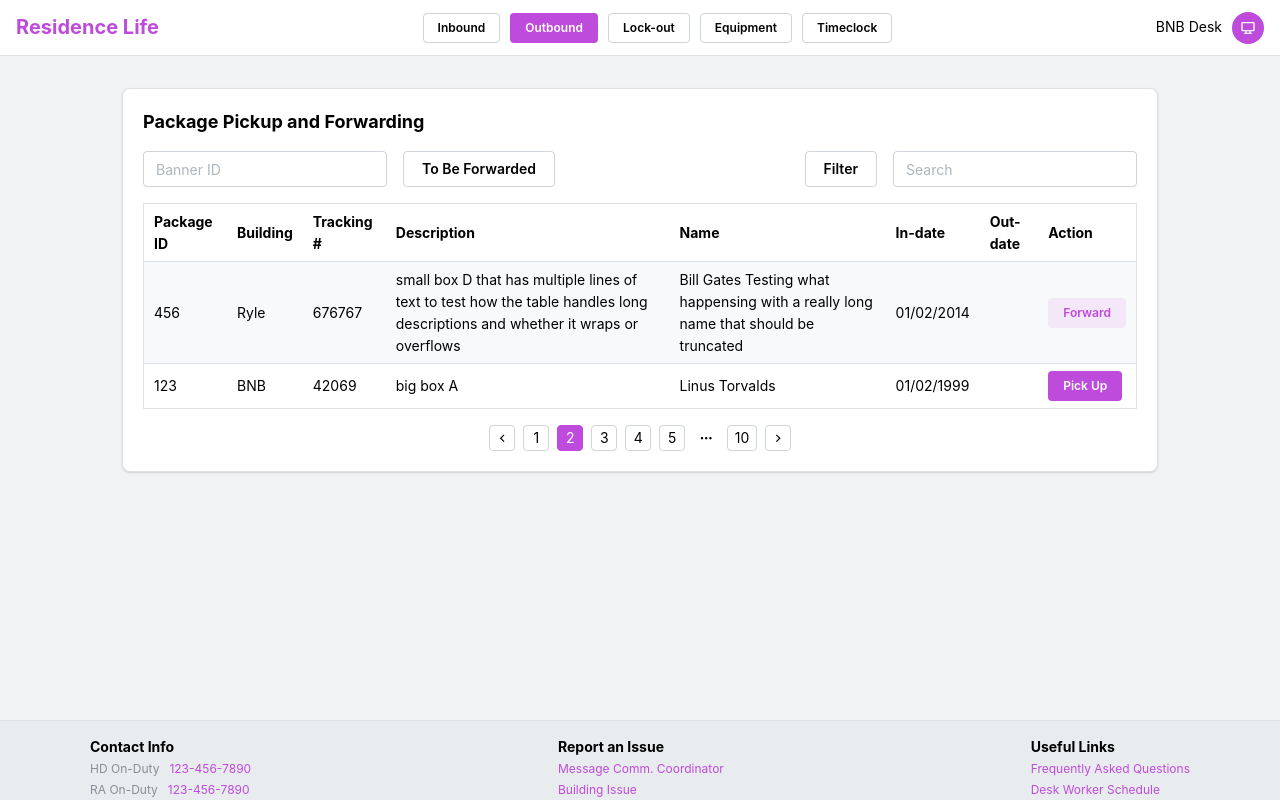
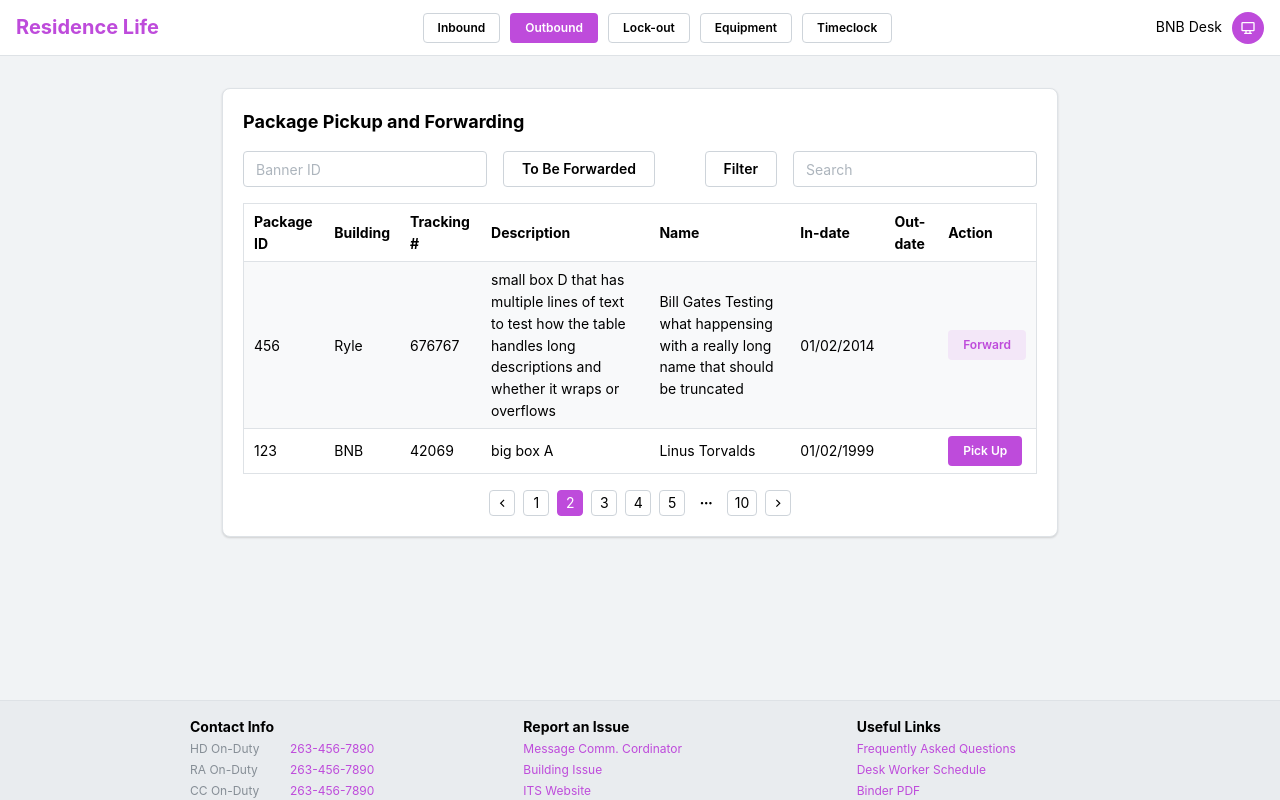
Before and after one commit to rosnMagar/TrumanHallDesk, a React (Vite) app: page /outbound in a window 1280 px wide. Built offline with nearby package versions, Linux system fonts and the light colour scheme.

Commit message:
Fixed footer added footer component for constant footer.

```diff
--- /dev/null
+++ b/src/Components/SiteFooter.tsx
@@ -0,0 +1,43 @@
+import { AppShell, SimpleGrid, Stack, Text, Group, Anchor } from '@mantine/core';
+
+const contactInfo: [string, string][] = [
+  ['HD On-Duty', '263-456-7890'],
+  ['RA On-Duty', '263-456-7890'],
+  ['CC On-Duty', '263-456-7890'],
+];
+const reportLinks = ['Message Comm. Cordinator', 'Building Issue', 'ITS Website'];
+const usefulLinks = ['Frequently Asked Questions', 'Desk Worker Schedule', 'Binder PDF'];
+
+export default function SiteFooter() {
+  return (
+    <AppShell.Footer bg="gray.2" p="md">
+      <SimpleGrid cols={3} spacing={100} maw={900} mx="auto">
+        <Stack gap={4}>
+          <Text fw={700} size="sm">Contact Info</Text>
+          {contactInfo.map(([role, num]) => (
+            <Group key={role} gap="lg">
+              <Text size="xs" c="dimmed" w={80}> {role} </Text>
+              <Anchor href={`tel:${num}`} size="xs">{num}</Anchor>
+            </Group>
+          ))}
+        </Stack>
+        <Stack gap={4}>
+          <Text fw={700} size="sm">Report an Issue</Text>
+          {reportLinks.map(l => (
+            <Anchor key={l} href="#" size="xs">
+              {l}
+            </Anchor>
+          ))}
+        </Stack>
+        <Stack gap={4}>
+          <Text fw={700} size="sm">Useful Links</Text>
+          {usefulLinks.map(l => (
+            <Anchor key={l} href="#" size="xs">
+              {l}
+            </Anchor>
+          ))}
+        </Stack>
+      </SimpleGrid>
+    </AppShell.Footer>
+  );
+}
--- a/src/Pages/EquipmentCheckOut.tsx
+++ b/src/Pages/EquipmentCheckOut.tsx
@@ -4,6 +4,7 @@ import {
   AppShell, Group, Button, Text, TextInput, Paper, Title,
   SimpleGrid, Stack, Anchor, Box, Table, Pagination,
 } from '@mantine/core'
+import SiteFooter from '../Components/SiteFooter'
 import { IconDeviceDesktop, IconCheck, IconX, IconSearch, IconAdjustments } from '@tabler/icons-react'
 
 type Tab = 'Inbound' | 'Outbound' | 'Lock-out' | 'Equipment' | 'Timeclock'
@@ -112,7 +113,7 @@ export default function EquipmentCheckOut() {
 
       {/* Main */}
       <AppShell.Main bg="gray.1">
-        <Stack p="xl" maw={960} mx="auto" gap="lg">
+        <Stack p="xl" maw={900} mx="auto" gap="lg">
 
           {/* Equipment Check Out Form */}
           <Paper
@@ -242,31 +243,7 @@ export default function EquipmentCheckOut() {
       </AppShell.Main>
 
       {/* Footer */}
-      <AppShell.Footer bg="gray.2" p="md">
-        <SimpleGrid cols={3} maw={960} mx="auto">
-          <Stack gap={4}>
-            <Text fw={700} size="sm">Contact Info</Text>
-            {[['HD On-Duty', '123-456-7890'], ['RA On-Duty', '123-456-7890'], ['CC On-Duty', '123-456-7890']].map(([role, num]) => (
-              <Group key={role} gap="lg">
-                <Text size="xs" c="dimmed" w={80}>{role}</Text>
-                <Anchor href={`tel:${num}`} size="xs">{num}</Anchor>
-              </Group>
-            ))}
-          </Stack>
-          <Stack gap={4}>
-            <Text fw={700} size="sm">Report an Issue</Text>
-            {['Message Comm. Cordinator', 'Building Issue', 'ITS Website'].map(l => (
-              <Anchor key={l} href="#" size="xs">{l}</Anchor>
-            ))}
-          </Stack>
-          <Stack gap={4}>
-            <Text fw={700} size="sm">Useful Links</Text>
-            {['Frequently Asked Questions', 'Desk Worker Schedule', 'Binder PDF'].map(l => (
-              <Anchor key={l} href="#" size="xs">{l}</Anchor>
-            ))}
-          </Stack>
-        </SimpleGrid>
-      </AppShell.Footer>
+      <SiteFooter />
 
     </AppShell>
   )
--- a/src/Pages/Inbound.tsx
+++ b/src/Pages/Inbound.tsx
@@ -4,6 +4,7 @@ import {
   AppShell, Group, Button, Text, TextInput, Paper, Title,
   SimpleGrid, Stack, Anchor, Box,
 } from '@mantine/core'
+import SiteFooter from '../Components/SiteFooter'
 import { IconDeviceDesktop } from '@tabler/icons-react'
 
 type Tab = 'Inbound' | 'Outbound' | 'Lock-out' | 'Equipment' | 'Timeclock'
@@ -61,7 +62,7 @@ export default function ResidenceLife() {
   }
 
   return (
-    <AppShell header={{ height: 56 }} footer={{ height: 80 }} padding={0}>
+    <AppShell header={{ height: 56 }} footer={{ height: 100 }} padding={0}>
 
       {/* Header */}
       <AppShell.Header>
@@ -193,31 +194,7 @@ export default function ResidenceLife() {
       </AppShell.Main>
 
       {/* Footer */}
-      <AppShell.Footer bg="gray.2" p="md">
-        <SimpleGrid cols={3} maw={900} mx="auto">
-          <Stack gap={4}>
-            <Text fw={700} size="sm">Contact Info</Text>
-            {[['HD On-Duty', '263-456-7890'], ['RA On-Duty', '263-456-7890'], ['CC On-Duty', '263-456-7890']].map(([role, num]) => (
-              <Group key={role} gap="lg">
-                <Text size="xs" c="dimmed" w={80}>{role}</Text>
-                <Anchor href={`tel:${num}`} size="xs">{num}</Anchor>
-              </Group>
-            ))}
-          </Stack>
-          <Stack gap={4}>
-            <Text fw={700} size="sm">Report an Issue</Text>
-            {['Message Comm. Cordinator', 'Building Issue', 'ITS Website'].map(l => (
-              <Anchor key={l} href="#" size="xs">{l}</Anchor>
-            ))}
-          </Stack>
-          <Stack gap={4}>
-            <Text fw={700} size="sm">Useful Links</Text>
-            {['Frequently Asked Questions', 'Desk Worker Schedule', 'Binder PDF'].map(l => (
-              <Anchor key={l} href="#" size="xs">{l}</Anchor>
-            ))}
-          </Stack>
-        </SimpleGrid>
-      </AppShell.Footer>
+      <SiteFooter />
 
     </AppShell>
   )
--- a/src/Pages/ResidentLockOut.tsx
+++ b/src/Pages/ResidentLockOut.tsx
@@ -4,6 +4,7 @@ import {
   SimpleGrid, Stack, Anchor, Box, List,
 } from '@mantine/core'
 import { IconDeviceDesktop } from '@tabler/icons-react'
+import SiteFooter from '../Components/SiteFooter'
 import { useNavigate } from 'react-router-dom'
 
 type Tab = 'Inbound' | 'Outbound' | 'Lock-out' | 'Equipment' | 'Timeclock'
@@ -34,7 +35,7 @@ export default function ResidentLockout() {
   }
 
   return (
-    <AppShell header={{ height: 56 }} footer={{ height: 90 }} padding={0}>
+    <AppShell header={{ height: 56 }} footer={{ height: 100 }} padding={0}>
 
       {/* Header */}
       <AppShell.Header>
@@ -131,31 +132,7 @@ export default function ResidentLockout() {
       </AppShell.Main>
 
       {/* Footer */}
-      <AppShell.Footer bg="gray.2" p="md">
-        <SimpleGrid cols={3} maw={900} mx="auto">
-          <Stack gap={4}>
-            <Text fw={700} size="sm">Contact Info</Text>
-            {[['HD On-Duty', '123-456-7890'], ['RA On-Duty', '123-456-7890'], ['CC On-Duty', '123-456-7890']].map(([role, num]) => (
-              <Group key={role} gap="lg">
-                <Text size="xs" c="dimmed" w={80}>{role}</Text>
-                <Anchor href={`tel:${num}`} size="xs">{num}</Anchor>
-              </Group>
-            ))}
-          </Stack>
-          <Stack gap={4}>
-            <Text fw={700} size="sm">Report an Issue</Text>
-            {['Message Comm. Cordinator', 'Building Issue', 'ITS Website'].map(l => (
-              <Anchor key={l} href="#" size="xs">{l}</Anchor>
-            ))}
-          </Stack>
-          <Stack gap={4}>
-            <Text fw={700} size="sm">Useful Links</Text>
-            {['Frequently Asked Questions', 'Desk Worker Schedule', 'Binder PDF'].map(l => (
-              <Anchor key={l} href="#" size="xs">{l}</Anchor>
-            ))}
-          </Stack>
-        </SimpleGrid>
-      </AppShell.Footer>
+      <SiteFooter />
 
     </AppShell>
   )
--- a/src/Pages/outbound.tsx
+++ b/src/Pages/outbound.tsx
@@ -4,6 +4,7 @@ import {
   AppShell, Group, Button, Text, TextInput, Paper, Title,
   Stack, Anchor, Box, Table, Badge, Pagination
 } from '@mantine/core'
+import SiteFooter from '../Components/SiteFooter'
 import { IconDeviceDesktop } from '@tabler/icons-react'
 
 type Tab = 'Inbound' | 'Outbound' | 'Lock-out' | 'Equipment' | 'Timeclock'
@@ -85,7 +86,7 @@ export default function ResidenceLifeOutbound() {
   ))
 
   return (
-    <AppShell header={{ height: 56 }} footer={{ height: 80 }} padding={0}>
+    <AppShell header={{ height: 56 }} footer={{ height: 100 }} padding={0}>
 
       {/* Header */}
       <AppShell.Header>
@@ -136,7 +137,7 @@ export default function ResidenceLifeOutbound() {
 
       {/* Main */}
       <AppShell.Main bg="gray.1">
-        <Stack p="xl" maw={1100} mx="auto">
+        <Stack p="xl" maw={900} mx="auto">
 
           <Paper withBorder shadow="xs" p="lg" radius="md">
             <Title order={4} mb="md">
@@ -186,35 +187,8 @@ export default function ResidenceLifeOutbound() {
       </AppShell.Main>
 
       {/* Footer */}
-      <AppShell.Footer bg="gray.2" p="md">
-        <Group justify="space-between" maw={1100} mx="auto">
+      <SiteFooter />
 
-          <Stack gap={4}>
-            <Text fw={700} size="sm">Contact Info</Text>
-            {['HD On-Duty', 'RA On-Duty', 'CC On-Duty'].map(role => (
-              <Group key={role} gap="xs">
-                <Text size="xs" c="dimmed">{role}</Text>
-                <Anchor size="xs">123-456-7890</Anchor>
-              </Group>
-            ))}
-          </Stack>
-
-          <Stack gap={4}>
-            <Text fw={700} size="sm">Report an Issue</Text>
-            {['Message Comm. Coordinator', 'Building Issue', 'ITS Website'].map(l => (
-              <Anchor key={l} size="xs">{l}</Anchor>
-            ))}
-          </Stack>
-
-          <Stack gap={4}>
-            <Text fw={700} size="sm">Useful Links</Text>
-            {['Frequently Asked Questions', 'Desk Worker Schedule', 'Binder PDF'].map(l => (
-              <Anchor key={l} size="xs">{l}</Anchor>
-            ))}
-          </Stack>
-
-        </Group>
-      </AppShell.Footer>
     </AppShell>
   )
 }
```
